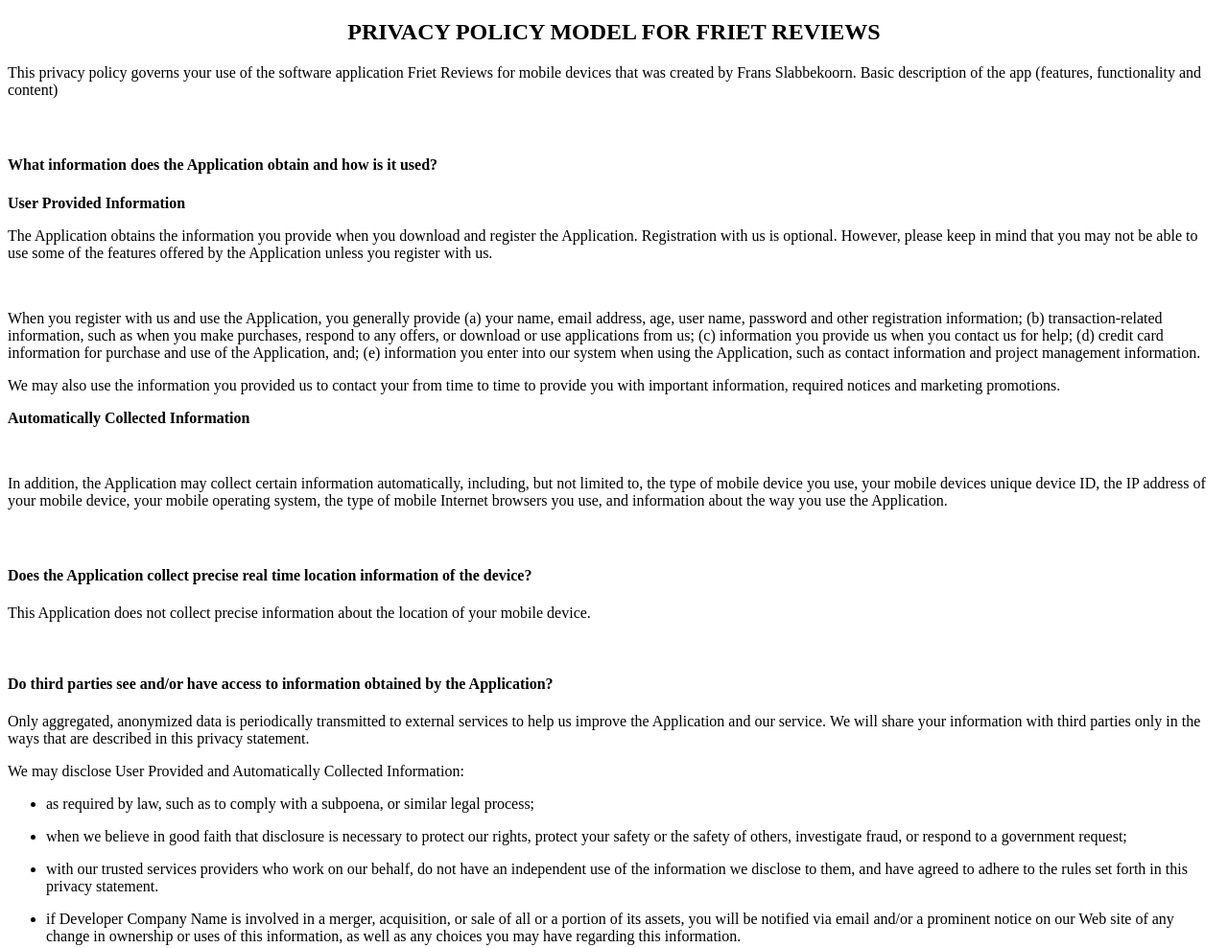
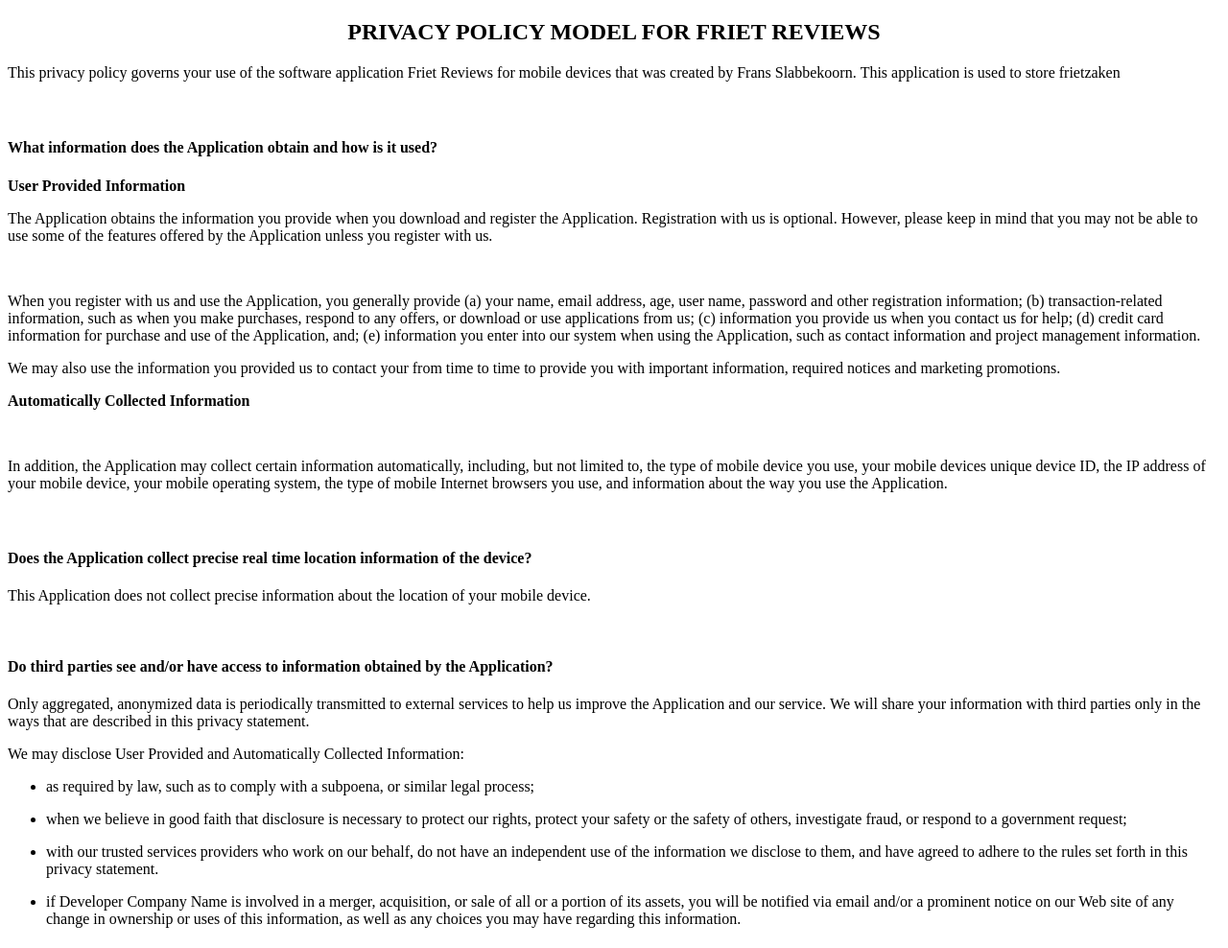
Before and after one commit to frans-slabbekoorn/fransslabbekoorn.github.io, a plain HTML site: page privacy-policies/friet-reviews.html in a window 1280 px wide. Shown: the top 988 px of the page at 96% size. Drawn offline with Linux system fonts and the light colour scheme.

Commit message:
Added subfolder.

```diff
--- a/index.html
+++ b/privacy-policies/friet-reviews.html
@@ -14,8 +14,7 @@
         <p>
             This privacy policy governs your use of the software application
             Friet Reviews for mobile devices that was created by&nbsp;Frans
-            Slabbekoorn.&nbsp;Basic description of the app (features,
-            functionality and content)&nbsp;
+            Slabbekoorn.&nbsp;This application is used to store frietzaken&nbsp;
         </p>
         <h4>&nbsp;</h4>
         <h4>
```
